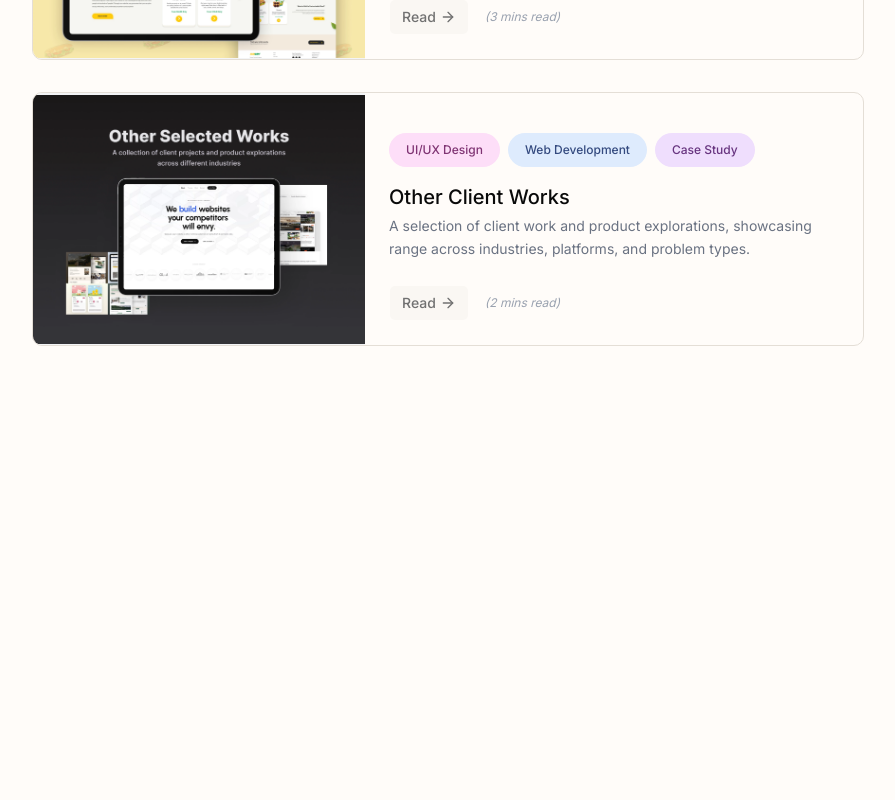
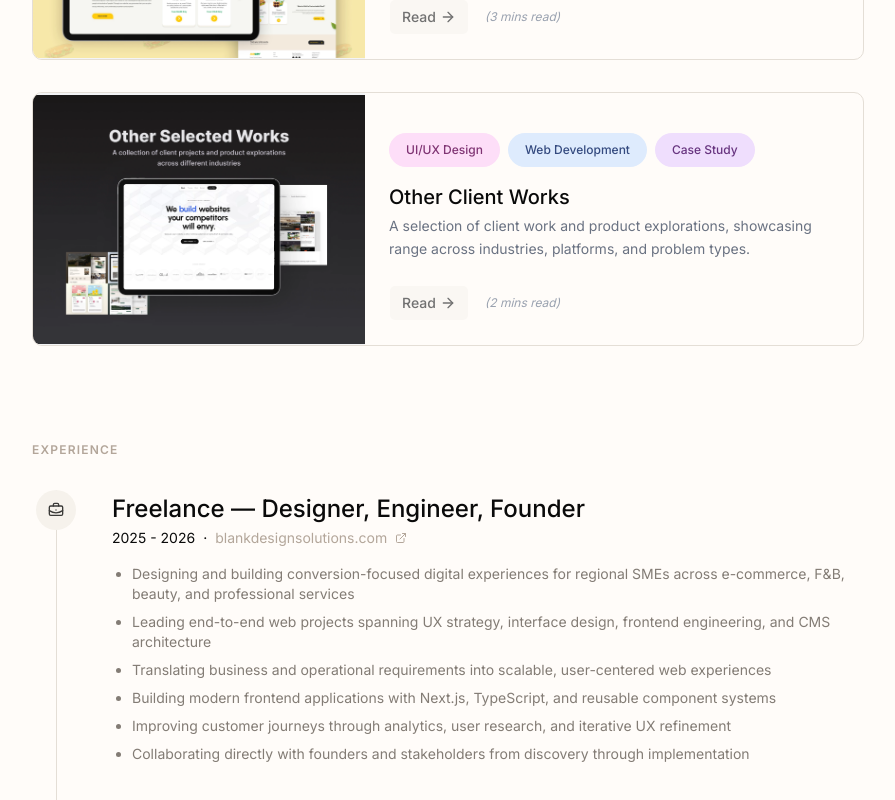
Before and after one commit to michelavieri/michela-portfolio-2026, a Next.js app: page / in a window 1280 px wide. Shown: the part 1994-2794 px from the top of the page, without its empty margins (320-1215 px from the left). Before the commit the page ends 2388 px from the top, so only its background shows below. Built offline with nearby package versions, Linux system fonts and the light colour scheme.

Commit message:
feat: Experiences Section

```diff
--- a/app/(main)/page.tsx
+++ b/app/(main)/page.tsx
@@ -1,4 +1,4 @@
-import { Navigation } from "@/components/layout/Navigation";
+import { ExperiencesSection } from "@/components/sections/ExperiencesSection";
 import { HeroSection } from "@/components/sections/HeroSection";
 import { WorkSection } from "@/components/sections/WorkSection";
 
@@ -7,7 +7,7 @@ export default function Home() {
     <div className="px-6 lg:px-12">
       <section id="intro"><HeroSection /></section>
       <section id="work"><WorkSection /></section>
-      <section id="experiences"></section>
+      <section id="experiences"><ExperiencesSection /></section>
       <section id="skills"></section>
       <section id="resume"></section>
       <section id="contact"></section>
--- /dev/null
+++ b/components/cards/experienceCard.tsx
@@ -0,0 +1,88 @@
+'use client';
+
+import { motion } from 'framer-motion';
+import { fadeInUp } from '@/lib/animations';
+import { ExternalLink, type LucideIcon } from 'lucide-react';
+
+interface ExperienceCardProps {
+    icon: LucideIcon;
+    role: string;
+    company: string;
+    period: string;
+    website?: string;
+    description?: string;
+    highlights?: string[];
+    index: number;
+}
+
+export function ExperienceCard({
+    icon: Icon,
+    role,
+    company,
+    period,
+    website,
+    description,
+    highlights,
+    index
+}: ExperienceCardProps) {
+    return (
+        <motion.div
+            variants={fadeInUp}
+            initial="hidden"
+            whileInView="visible"
+            viewport={{ margin: '-100px' }}
+            transition={{ delay: index * 0.1 }}
+            className="group relative pl-0 md:pl-16 pb-6"
+        >
+            {/* Timeline */}
+            <div className="absolute left-6 hidden h-full w-px bg-border md:block" />
+
+            <div className="mb-3 flex h-10 w-10 items-center justify-center rounded-full bg-[#F6F2EC] md:absolute md:left-1 md:mb-0">
+                <Icon size={16} className="text-[#3A3A38]" />
+            </div>
+
+            {/* Card */}
+            <div className="bg-background pt-1 pl-0 md:pl-4 p-4 transition-all duration-300 hover:border-gray-300 hover:bg-muted/40">
+                <div className="flex flex-col gap-3 md:flex-row md:items-start md:justify-between">
+                    <div>
+                        <h3 className="text-xl md:text-2xl font-medium leading-tight">
+                            {company} — {role}
+                        </h3>
+
+                        <div className="mt-1 flex items-center gap-2 text-sm">
+
+                            <p className="text-sm whitespace-nowrap">
+                                {period}
+                            </p>
+                            {website && (
+                                <>
+                                    <span>·</span>
+                                    <a
+                                        href={`https://${website}`}
+                                        target="_blank"
+                                        className="hover:text-foreground transition-colors text-muted-foreground"
+                                    >
+                                        {website}
+                                    </a>
+                                    <ExternalLink size={12}
+                                        className="hover:text-foreground transition-colors text-muted-foreground" />
+                                </>
+                            )}
+
+                        </div>
+                    </div>
+                </div>
+
+                <p className="mt-4 text-sm leading-relaxed text-muted-foreground">
+                    {description}
+                </p>
+
+                <ul className="mt-2 space-y-2 list-disc pl-5 text-sm text-[#837C75]">
+                    {highlights?.map((highlight) => (
+                        <li key={highlight}>{highlight}</li>
+                    ))}
+                </ul>
+            </div>
+        </motion.div>
+    );
+}
--- /dev/null
+++ b/components/sections/ExperiencesSection.tsx
@@ -0,0 +1,23 @@
+'use client';
+
+import { experiences } from "@/data/experiences";
+import { ExperienceCard } from "../cards/experienceCard";
+import { SectionLabel } from "../common/SectionLabel";
+
+export function ExperiencesSection() {
+    return (
+        <div className="px-0 md:px-12 py-12">
+            <SectionLabel label="Experience" />
+
+            <div>
+                {experiences.map((experience, index) => (
+                    <ExperienceCard
+                        key={experience.company}
+                        index={index}
+                        {...experience}
+                    />
+                ))}
+            </div>
+        </div>
+    );
+}
--- a/data/experiences.ts
+++ b/data/experiences.ts
@@ -0,0 +1,80 @@
+import type { Experience } from '@/lib/types';
+import { BookOpenText, BriefcaseBusiness } from 'lucide-react';
+
+export const experiences: Experience[] = [
+  {
+    company: 'Freelance',
+    role: 'Designer, Engineer, Founder',
+    period: '2025 - 2026',
+    website: 'blankdesignsolutions.com',
+    highlights: [
+      'Designing and building conversion-focused digital experiences for regional SMEs across e-commerce, F&B, beauty, and professional services',
+      'Leading end-to-end web projects spanning UX strategy, interface design, frontend engineering, and CMS architecture',
+      'Translating business and operational requirements into scalable, user-centered web experiences',
+      'Building modern frontend applications with Next.js, TypeScript, and reusable component systems',
+      'Improving customer journeys through analytics, user research, and iterative UX refinement',
+      'Collaborating directly with founders and stakeholders from discovery through implementation',
+    ],
+    icon: BriefcaseBusiness,
+  },
+  {
+    company: 'Sembly',
+    role: 'Product Designer, Frontend Engineer',
+    period: '2023 - 2025',
+    website: 'sembly.com',
+    highlights: [
+      'Designed end-to-end collaborative workflows, including a consensus summary feature focused on balancing transparency, anonymity, and trust in team decision-making',
+      'Designed AI dashboards and conversational interfaces that helped users interpret, steer, and validate AI-generated outputs',
+      'Built and maintained a Figma design system and React component library (Radix UI, TypeScript), improving consistency and reducing design-to-development friction',
+      'Collaborated with backend engineers on API schema design and edge case handling to ensure feasibility from early stages',
+    ],
+    icon: BriefcaseBusiness,
+  },
+  {
+    company: 'SEA Labs',
+    role: 'Frontend Engineer Intern',
+    period: 'Jan - Aug 2022',
+    website: 'sea.com',
+    highlights: [
+      'Built and shipped 9 React applications during early product development of Sea Cloud infrastructure platform; developed 60+ reusable UI components and component library patterns adopted across multiple internal tools',
+      'Established component naming conventions, documentation standards, and usage guidelines to enable rapid development across the 50-person engineering team',
+      'Presented Sea Cloud product roadmap, feature deliverables, and design rationale to VP Engineering and company all-hands, effectively communicating complex technical features to non-technical and technical stakeholders',
+      'Collaborated with design and backend teams to translate product requirements into scalable, well-documented React components that reduced redundant code and improved development velocity',
+    ],
+    icon: BriefcaseBusiness,
+  },
+  {
+    company: 'Shopee Singapore',
+    role: 'UI/UX Designer Intern',
+    period: 'May - Aug 2021',
+    website: 'shopee.com',
+    highlights: [
+      'Analyzed 5+ competitor food delivery platforms to identify feature gaps and UX patterns; conducted competitive analysis on group order feature and delivered findings to senior stakeholders to inform product roadmap decisions',
+      'Analyzed user behavior metrics (CTR, session recordings, funnel drop-off) for Shopee Food Vietnam to validate design decisions and prioritize feature improvements',
+      'Designed UI components and marketing illustrations for Shopee Food Vietnam campaigns; contributed designs to internal design system adopted across multiple markets',
+      'Worked on high-scale product serving 1M+ monthly active users across Vietnam market, applying scalability and performance considerations to design decisions',
+    ],
+    icon: BriefcaseBusiness,
+  },
+  {
+    company: 'Dateideas',
+    role: 'Design Engineer Intern',
+    period: 'May - Aug 2021',
+    highlights: [
+      'Led end-to-end design and implementation of React Native features for a Singapore-based couples activity booking platform as the sole UI/UX designer',
+      'Conducted user interviews and usability testing to uncover friction points and inform feature decisions',
+      'Designed and built core product flows including reviews, loyalty rewards, cart, community forum, and gifting experiences',
+    ],
+    icon: BriefcaseBusiness,
+  },
+  {
+    company: 'National University of Singapore',
+    role: 'B.Comp Information Systems',
+    period: '2019 - 2023',
+    highlights: [
+      `CAP 4.55/5.00 · Dean's List AY22/23 · Specialisation: Digital Product & Platform Management`,
+      'Teaching Assistant: CS2040 Data Structures & Algorithms · CS1010J Programming Methodology',
+    ],
+    icon: BookOpenText,
+  },
+];
```
Also changed, not shown: lib/types.ts (+12 -0 lines).
